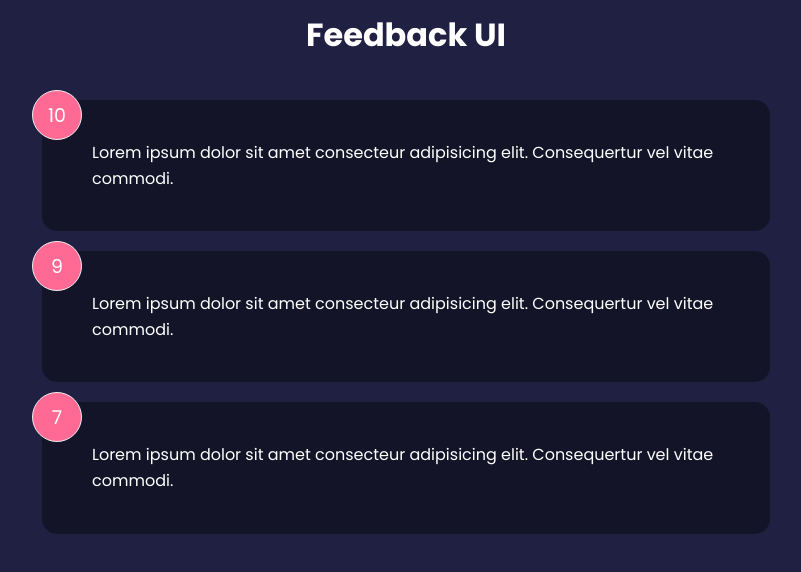
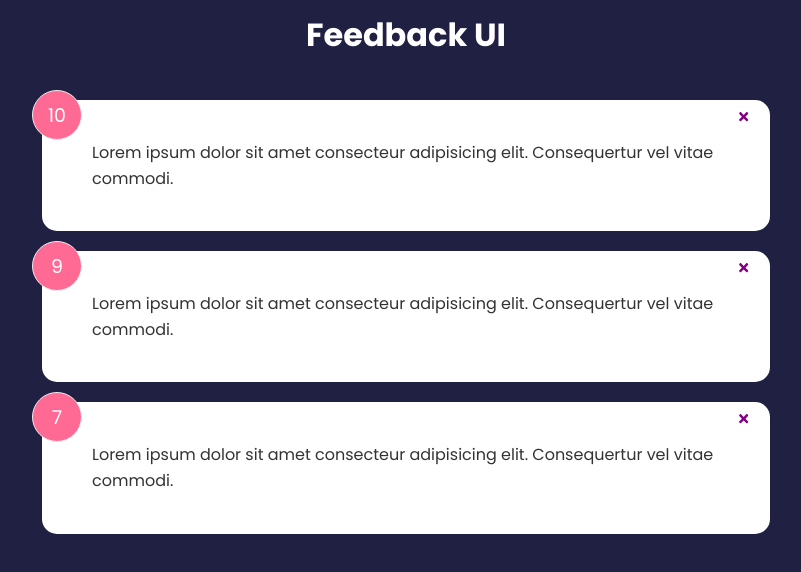
Before and after one commit to jeanpaulHamuli/FeedbackApp, a React (Create React App) app: page / in a window 1280 px wide. Shown: the top 572 px of the page, without its empty margins (234-1035 px from the left). Built offline with nearby package versions, Linux system fonts and the light colour scheme.

Commit message:
Share data between components and create a function to delete a feedback

```diff
--- a/package.json
+++ b/package.json
@@ -8,6 +8,7 @@
     "@testing-library/user-event": "^13.5.0",
     "react": "^18.2.0",
     "react-dom": "^18.2.0",
+    "react-icons": "^4.4.0",
     "react-scripts": "5.0.1",
     "web-vitals": "^2.1.4"
   },
--- a/src/App.js
+++ b/src/App.js
@@ -8,11 +8,18 @@
 
   const [feedback, setFeedback] = useState(FeedbackData)
 
+  const deleteFeedback = (id) => {
+    if(window.confirm('Are you sure you want to delete?')) {
+      setFeedback(feedback.filter((item) => item.id !== id))
+    }
+    // console.log("FromApp", id);
+  }
+
   return (
     <>
       <Header />
       <div className='container'>
-        <FeedbackList feedback={feedback} />
+        <FeedbackList feedback={feedback} handleDelete={deleteFeedback} />
       </div>
     </>
   );
--- a/src/components/FeedbackItem.jsx
+++ b/src/components/FeedbackItem.jsx
@@ -1,10 +1,14 @@
+import { FaTimes } from 'react-icons/fa'
 import Card from "./share/Card";
 
-export default function FeedbackItem({item}) {
+export default function FeedbackItem({item, handleDelete}) {
 
   return (
-    <Card reverse={true}>
+    <Card reverse={false}>
       <div className="num-display">{item.rating}</div>
+      <button className='close' onClick={() => handleDelete(item.id)}>
+        <FaTimes color='purple' />
+      </button>
       <div className="text-display">
         {item.text}
       </div>
--- a/src/components/FeedbackList.jsx
+++ b/src/components/FeedbackList.jsx
@@ -1,15 +1,15 @@
 import FeedbackItem from "./FeedbackItem"
 import PropTypes from "prop-types"
 
-function FeedbackList({feedback}) {
-    console.log(feedback)
+function FeedbackList({feedback, handleDelete}) {
+    // console.log(feedback)
     if (!feedback || feedback.length === 0) {
         return <p>No Feeback Yet</p>
     }
   return (
     <div className="feedback-list">
     {feedback.map((item) => (
-        <FeedbackItem key={item.id} item={item} />
+        <FeedbackItem key={item.id} item={item} handleDelete={handleDelete} />
     ))}
     </div>
   )
--- a/src/data/FeedbackData.js
+++ b/src/data/FeedbackData.js
@@ -10,7 +10,7 @@
         text: 'Lorem ipsum dolor sit amet consecteur adipisicing elit. Consequertur vel vitae commodi.'
     },
     {
-        id: 1,
+        id: 3,
         rating: 7,
         text: 'Lorem ipsum dolor sit amet consecteur adipisicing elit. Consequertur vel vitae commodi.'
     }
```
Also changed, not shown: 1 other file (tests, documents, lock files or other folders).
